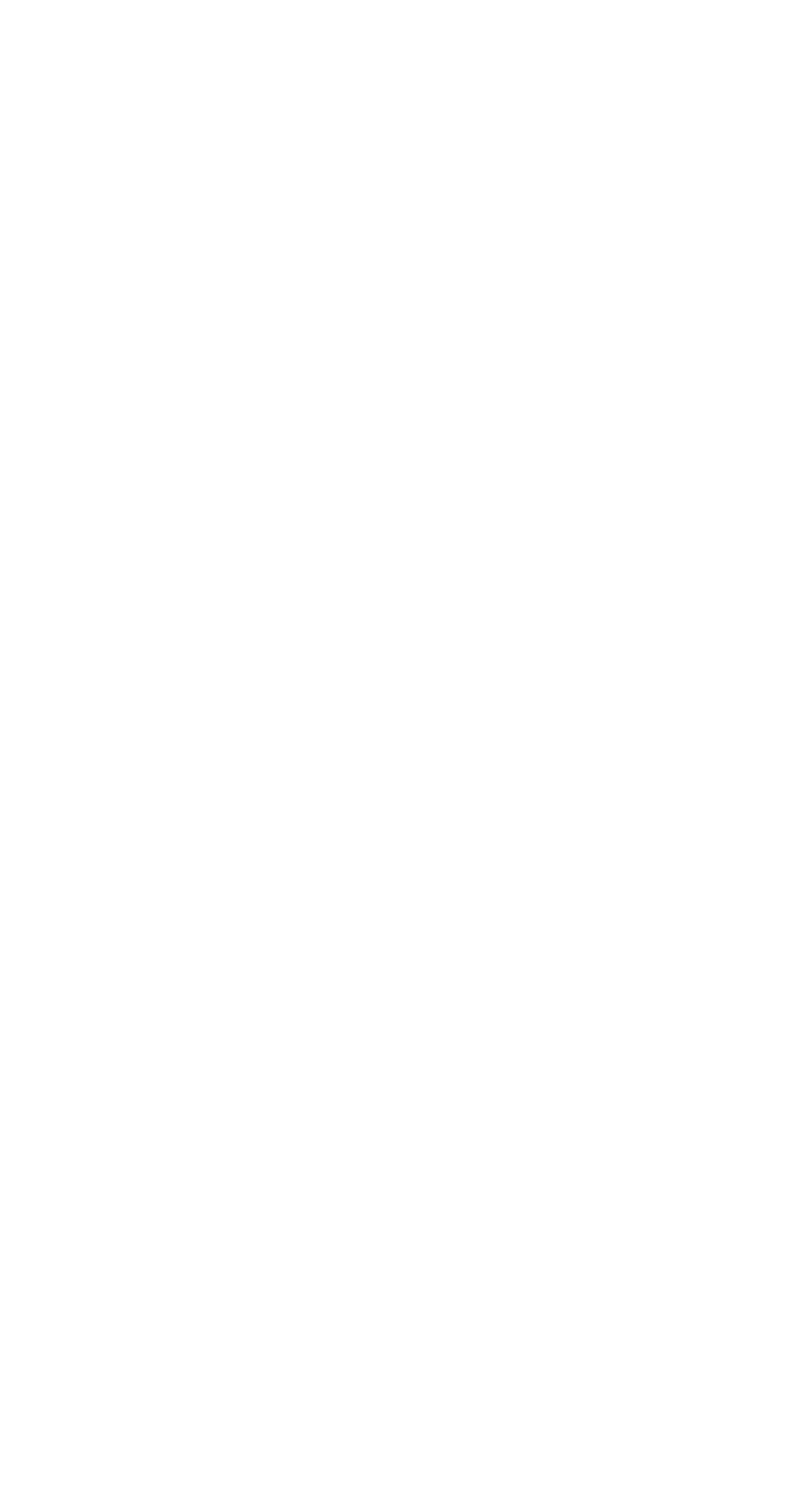
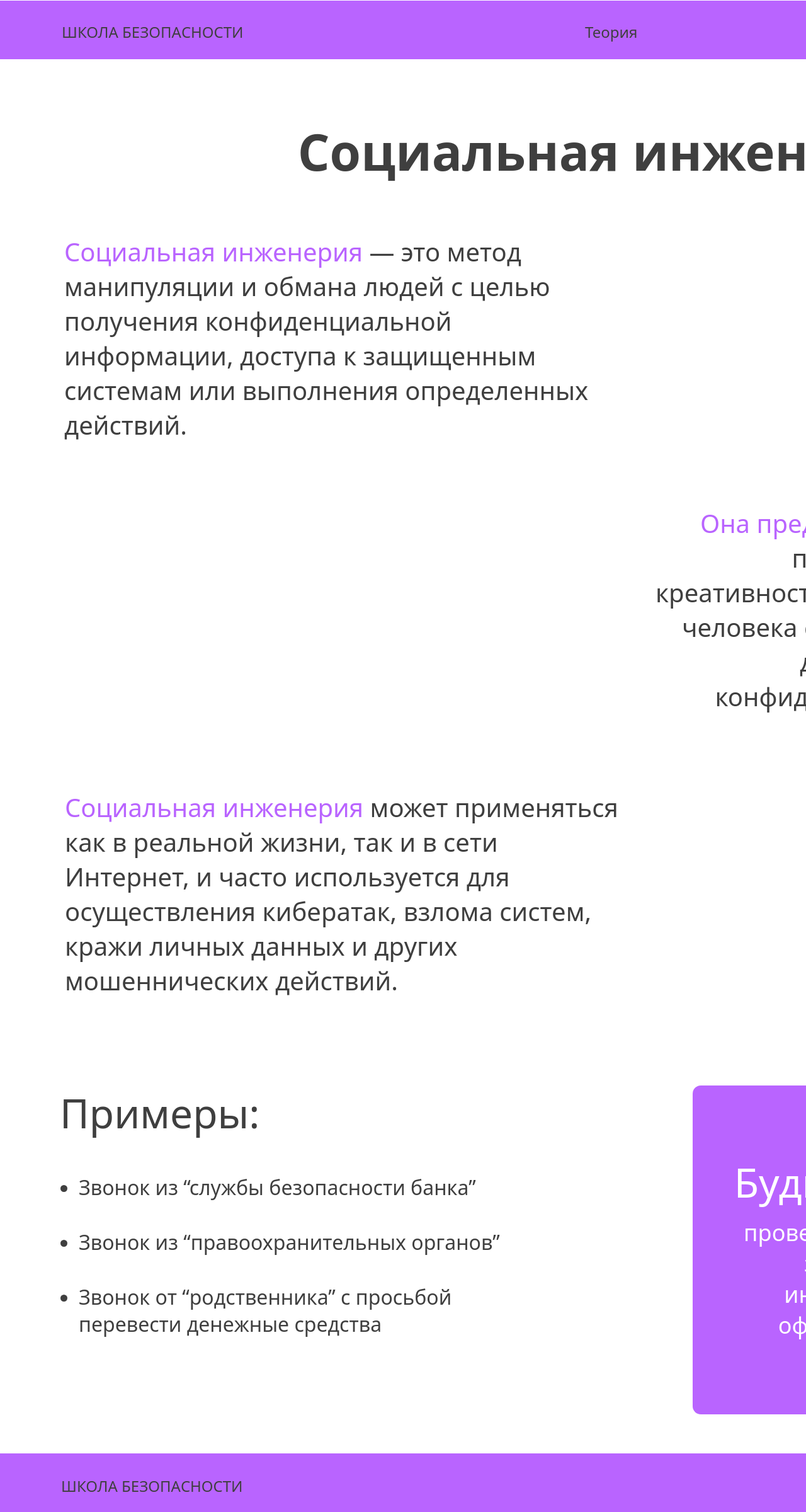
Before and after one commit to Fenek7645/hackaton_, a Django app: page /courses/scammers/coshial_ingeering in a window 1280 px wide. Before the commit the page is empty. Shown: the whole page at 63% size. Before the commit the page ends 800 px from the top, so only its background shows below. Run offline with Django 5.2, Linux system fonts and the light colour scheme; the visitor is signed in with stand-in values (Sample User, id 1).

Commit message:
Польностью доделал виды мошенечества

```diff
--- a/courses/templates/courses/mosheniki/coshial_ingeering.html
+++ b/courses/templates/courses/mosheniki/coshial_ingeering.html
@@ -8,3 +8,84 @@
     <title>О социальной инженерии</title>
     <link rel="stylesheet" href="{% static 'courses/css/mosheniki/coshial_ingeering.css' %}" />
   </head>
+
+  <body>
+    <div class="div">
+      <div class="bg-parent">
+        <div class="bg">
+          <div class="bg-child"></div>
+        </div>
+        <div class="div1">
+          <div class="child"></div>
+          <div class="item"></div>
+        </div>
+        <div class="div2">ШКОЛА БЕЗОПАСНОСТИ</div>
+        <div class="div3">ШКОЛА БЕЗОПАСНОСТИ</div>
+        <div class="div4">
+          <div class="div5">Теория</div>
+        </div>
+        <button class="button">
+          <div class="inner"></div>
+          <div class="louze324gmailcom">Louze324@gmail.com</div>
+        </button>
+        <b class="b">Социальная инженерия</b>
+        <div class="div6">
+          <span class="span">Социальная инженерия</span>
+          <span class="span1">
+            — это метод манипуляции и обмана людей с целью получения
+            конфиденциальной информации, доступа к защищенным системам или
+            выполнения определенных действий.</span
+          >
+        </div>
+        <div class="div7">
+          <p class="blank-line">&nbsp;</p>
+          <p class="blank-line">&nbsp;</p>
+          <p class="blank-line">
+            <span class="span2">Она представляет</span>
+            <span>
+              из себя методику психологических приемов и креативности, чтобы
+              убедить целевого человека совершить нежелательные действия или
+              предоставить конфиденциальную информацию.</span
+            >
+          </p>
+          <p class="blank-line">&nbsp;</p>
+        </div>
+        <div class="div8">
+          <p class="blank-line">&nbsp;</p>
+          <p class="blank-line">
+            <span class="span2">Социальная инженерия</span>
+            <span>
+              может применяться как в реальной жизни, так и в сети Интернет, и
+              часто используется для осуществления кибератак, взлома систем,
+              кражи личных данных и других мошеннических действий.</span
+            >
+          </p>
+        </div>
+        <div class="div9">Примеры:</div>
+        <div class="div10">
+          <ul class="ul">
+            <li>Звонок из “службы безопасности банка”</li>
+          </ul>
+        </div>
+        <div class="div11">
+          <ul class="ul">
+            <li>Звонок из “правоохранительных органов”</li>
+          </ul>
+        </div>
+        <div class="div12">
+          <ul class="ul">
+            <li>
+              Звонок от “родственника” с просьбой перевести денежные средства
+            </li>
+          </ul>
+        </div>
+        <div class="frame-child"></div>
+        <div class="div13">Будьте бдительны!</div>
+        <div class="div14">
+          проверяйте подлинность таких звонков и уточняйте информацию используя
+          оффициальные контакты
+        </div>
+      </div>
+    </div>
+  </body>
+</html>
--- a/main/static/courses/css/mosheniki/coshial_ingeering.css
+++ b/main/static/courses/css/mosheniki/coshial_ingeering.css
@@ -0,0 +1,274 @@
+body {
+    margin: 0;
+    line-height: normal;
+  }
+
+  :root {
+    /* fonts */
+    --font-asket-extended:system-ui, -apple-system, BlinkMacSystemFont, 'Segoe UI', Roboto, Oxygen, Ubuntu, Cantarell, 'Open Sans', 'Helvetica Neue', sans-serif;
+
+    /* font sizes */
+    --font-size-45xl: 64px;
+    --font-size-13xl: 32px;
+    --font-size-21xl: 40px;
+    --font-size-5xl: 24px;
+
+    /* Colors */
+    --color-white: #fff;
+    --color-darkorchid: #b964ff;
+    --color-darkslategray: #3f3f3f;
+
+    /* Paddings */
+    --padding-24xl: 43px;
+
+    /* Border radiuses */
+    --br-smi: 13px;
+  }
+
+
+
+
+
+.bg,
+.bg-child {
+  position: absolute;
+  width: 1597px;
+  height: 998px;
+}
+.bg-child {
+  top: 0;
+  left: 0;
+  background-color: var(--color-white);
+}
+.bg {
+  top: -88px;
+  left: -38px;
+}
+.child {
+  top: 0;
+  background-color: var(--color-darkorchid);
+  height: 93px;
+}
+.child,
+.div1,
+.div2,
+.div3,
+.item {
+  position: absolute;
+  left: 0;
+  width: 1920px;
+}
+.item {
+  top: 2306px;
+  background-color: var(--color-darkorchid);
+  height: 93px;
+}
+.div1,
+.div2,
+.div3 {
+  top: 1px;
+  height: 2399px;
+}
+.div2,
+.div3 {
+  top: 2342px;
+  left: 97px;
+  font-weight: 500;
+  display: inline-block;
+  width: 366px;
+  height: 24px;
+}
+.div3 {
+  top: 34px;
+  left: 98px;
+  height: 38px;
+}
+.div4,
+.div5,
+.inner {
+  position: absolute;
+  width: 101px;
+  height: 23px;
+}
+.div5 {
+  top: 0;
+  left: 0;
+  font-weight: 300;
+  display: inline-block;
+}
+.div4,
+.inner {
+  top: 34px;
+  left: 929px;
+}
+.inner {
+  top: 0;
+  left: 0;
+  border-radius: var(--br-smi);
+  background-color: var(--color-white);
+  box-shadow: 0 4px 4px rgba(0, 0, 0, 0.25);
+  width: 315px;
+  height: 33px;
+}
+.louze324gmailcom {
+  position: absolute;
+  top: 0;
+  left: 9px;
+  font-size: 26px;
+  font-family: var(--font-asket-extended);
+  color: var(--color-darkslategray);
+  text-align: left;
+  display: inline-block;
+  width: 302px;
+  height: 26px;
+}
+.b,
+.button {
+  position: absolute;
+}
+.button {
+  cursor: pointer;
+  border: 0;
+  padding: 0;
+  background-color: transparent;
+  top: 31px;
+  left: 1505px;
+  width: 315px;
+  height: 33px;
+}
+.b {
+  top: 185px;
+  left: 462px;
+  font-size: 80px;
+  display: inline-block;
+  text-align: center;
+  width: 1035px;
+  height: 98px;
+}
+.span {
+  font-weight: 500;
+}
+.span1 {
+  color: var(--color-darkslategray);
+}
+.div6 {
+  position: absolute;
+  top: 372px;
+  left: 102px;
+  font-size: var(--font-size-21xl);
+  display: inline-block;
+  width: 878px;
+  height: 353px;
+  color: var(--color-darkorchid);
+}
+.blank-line {
+  margin: 0;
+}
+.span2 {
+  font-weight: 500;
+  font-family: var(--font-asket-extended);
+  color: var(--color-darkorchid);
+}
+.div7 {
+  top: 693px;
+  left: 978px;
+  font-size: var(--font-size-21xl);
+  text-align: right;
+  display: inline-block;
+  width: 840px;
+  height: 574px;
+}
+.div7,
+.div8,
+.div9 {
+  position: absolute;
+}
+.div8 {
+  top: 1199px;
+  left: 103px;
+  font-size: var(--font-size-21xl);
+  display: inline-block;
+  width: 882px;
+  height: 413px;
+}
+.div9 {
+  top: 1723px;
+  left: 95px;
+  font-size: var(--font-size-45xl);
+  font-weight: 500;
+}
+.ul {
+  margin: 0;
+  font-family: inherit;
+  font-size: inherit;
+  padding-left: var(--padding-24xl);
+}
+.div10,
+.div11,
+.div12 {
+  position: absolute;
+  top: 1863px;
+  left: 82px;
+  font-size: var(--font-size-13xl);
+  display: inline-block;
+  width: 762px;
+}
+.div11,
+.div12 {
+  top: 1950px;
+  width: 771px;
+}
+.div12 {
+  top: 2037px;
+  height: 105px;
+}
+.frame-child {
+  position: absolute;
+  top: 1723px;
+  left: 1100px;
+  border-radius: var(--br-smi);
+  background-color: var(--color-darkorchid);
+  width: 718px;
+  height: 522px;
+}
+.div13,
+.div14 {
+  position: absolute;
+  color: var(--color-white);
+  text-align: center;
+  display: inline-block;
+}
+.div13 {
+  top: 1833px;
+  left: 1102px;
+  font-size: var(--font-size-45xl);
+  font-weight: 500;
+  width: 718px;
+  height: 72px;
+}
+.div14 {
+  top: 1932px;
+  left: 1173px;
+  font-size: 36px;
+  width: 576px;
+  height: 158px;
+}
+.bg-parent {
+  position: absolute;
+  top: 0;
+  left: 0;
+  background-color: var(--color-white);
+  box-shadow: 0 4px 4px rgba(0, 0, 0, 0.25);
+  width: 100%;
+  height: 2400px;
+  overflow: hidden;
+}
+.div {
+  position: relative;
+  width: 100%;
+  height: 2400px;
+  text-align: left;
+  font-size: var(--font-size-5xl);
+  color: var(--color-darkslategray);
+  font-family: var(--font-asket-extended);
+}
--- a/main/static/courses/css/mosheniki/financial_pyramid.css
+++ b/main/static/courses/css/mosheniki/financial_pyramid.css
@@ -21,7 +21,7 @@ body {
 .bg,
 .bg-child {
   position: absolute;
-  width: 1597px;
+  width: 100%;
   height: 998px;
 }
 .bg-child {
@@ -185,7 +185,7 @@ body {
   left: 0;
   background-color: var(--color-white);
   box-shadow: 0 4px 4px rgba(0, 0, 0, 0.25);
-  width: 1920px;
+  width: 100%;
   height: 2400px;
   overflow: hidden;
 }
--- a/main/static/courses/css/mosheniki/viruses.css
+++ b/main/static/courses/css/mosheniki/viruses.css
@@ -5,7 +5,7 @@ body {
 
   :root {
     /* fonts */
-    --font-asket-extended: "Asket Extended";
+    --font-asket-extended:system-ui, -apple-system, BlinkMacSystemFont, 'Segoe UI', Roboto, Oxygen, Ubuntu, Cantarell, 'Open Sans', 'Helvetica Neue', sans-serif;
 
     /* font sizes */
     --font-size-5xl: 24px;
@@ -268,7 +268,7 @@ body {
   left: 0;
   background-color: var(--color-white);
   box-shadow: 0 4px 4px rgba(0, 0, 0, 0.25);
-  width: 1920px;
+  width: 100%;
   height: 2400px;
   overflow: hidden;
 }
```
